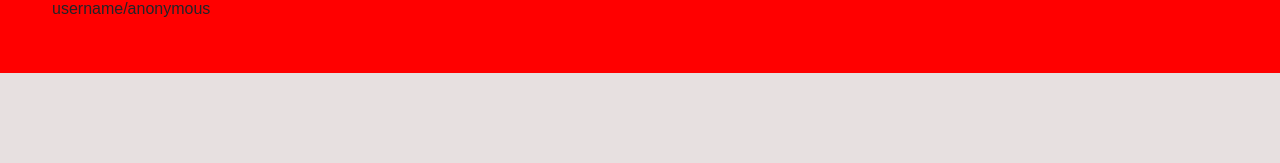
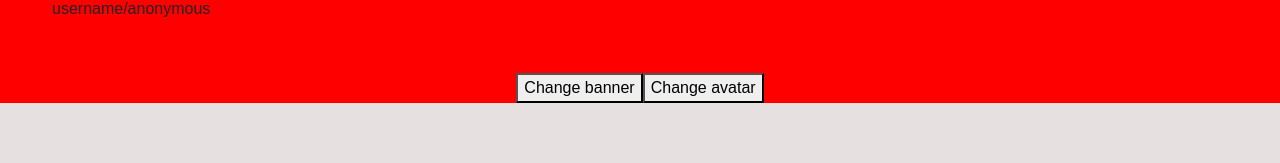
Before and after one commit to SEI-Buffleheads/Breddit-The-Better-Reddit, a React (Create React App) app: page /user in a window 1280 px wide. Shown: the part 459-622 px from the top of the page. Built offline with nearby package versions, Linux system fonts and the light colour scheme.

Commit message:
nov 29 morning pull

```diff
--- a/src/pages/User/All-Tabs/userOverview.jsx
+++ b/src/pages/User/All-Tabs/userOverview.jsx
@@ -12,7 +12,20 @@ function userOverview() {
       </div>
       <div className='userO-info'>
       </div>
-      <div className='userO-create'></div>
+      <div className='userO-create'>
+      <button
+                className="user-banner"
+                onClick={() => alert("Change banner")}
+              >
+                Change banner
+        </button>
+        <button
+                className="user-avatar"
+                onClick={() => alert("Change avatar")}
+              >
+                Change avatar
+              </button>
+      </div>
 
     </div>
 
```
